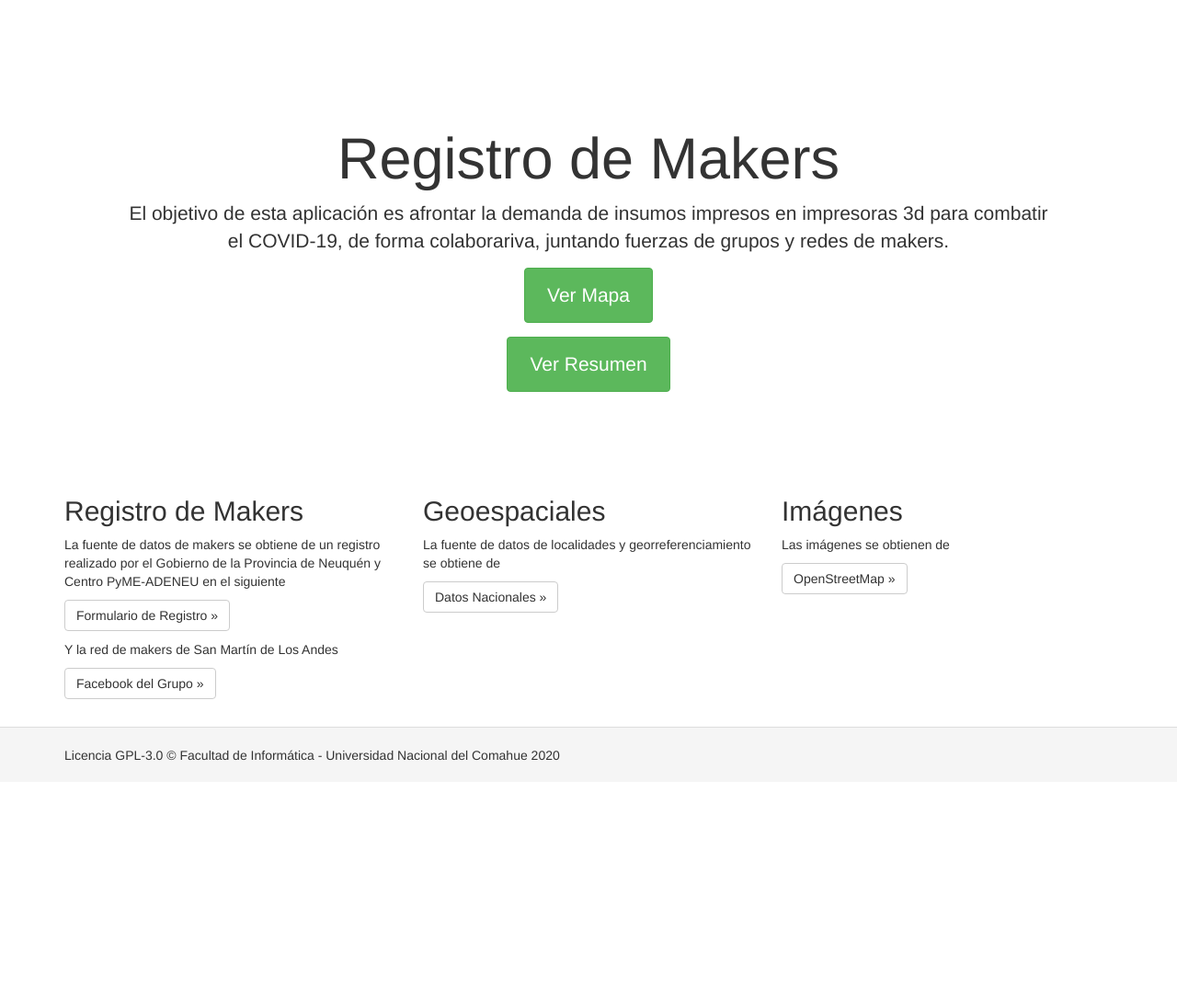
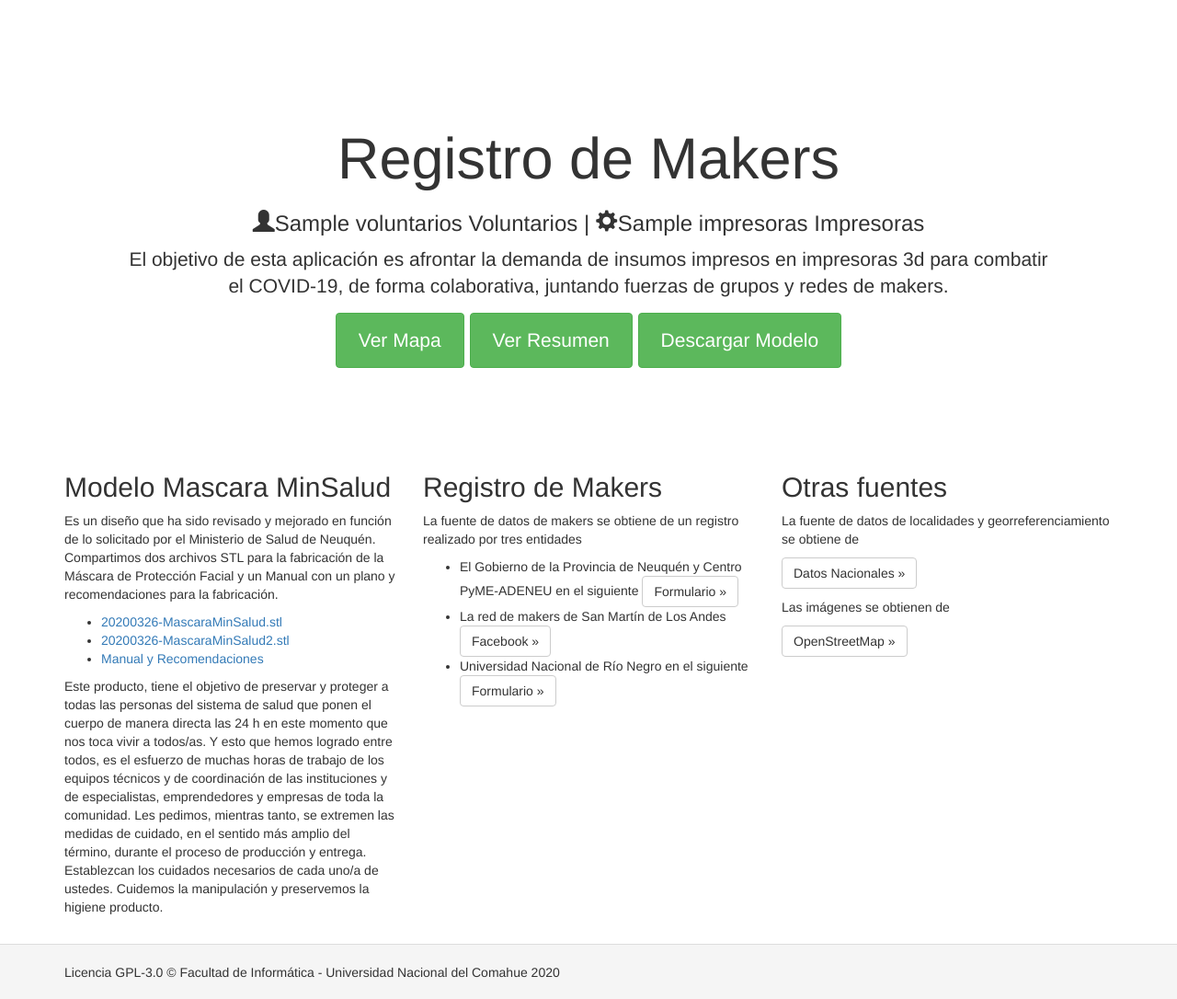
Before and after one commit to pkogan/hacedores, a Yii app: template views/site/index.php in a window 1280 px wide. Shown: the whole page at 92% size. Before the commit the page ends 827 px from the top, so only its background shows below. Run offline with PHP 8.4 and a stand-in for Yii, Linux system fonts and the light colour scheme; the template is opened without the code that fills it: most values are stand-ins (such as "Sample title", 1, 10 or a date in 2020); data that the repository does not hold is empty; some libraries are stand-ins or nearby versions.

Commit message:
Modelo y cantidades en home

```diff
--- a/controllers/SiteController.php
+++ b/controllers/SiteController.php
@@ -61,7 +61,11 @@ class SiteController extends Controller
      */
     public function actionIndex()
     {
-        return $this->render('index');
+        $searchModel = new \app\models\RegistroSearch();
+        $total = $searchModel->totalResumen(null);
+        return $this->render('index',[
+            'total' => $total
+        ]);
     }
 
     /**
--- a/views/site/index.php
+++ b/views/site/index.php
@@ -1,4 +1,5 @@
 <?php
+
 use yii\helpers\Html;
 
 /* @var $this yii\web\View */
@@ -7,14 +8,28 @@ $this->title = 'Registro de Makers';
 ?>
 <div class="site-index">
 
+
     <div class="jumbotron">
         <h1>Registro de Makers</h1>
+        <h3><span><span class="glyphicon glyphicon-user"></span><?= $total['voluntarios'] ?> Voluntarios</span> |<span> <span class="glyphicon glyphicon-cog"> </span><?= $total['impresoras'] ?> Impresoras</span></h3>
+<!--        <div class="row " >
+            <div class="col-lg-3 ">
+                <div class="employees" >
+                    <p class="counter-count"><?= $total['voluntarios'] ?>
+                    </p>
+                    <p class="employee-p">Voluntarios</p>
+                </div>
+            </div>
+            <div class="col-lg-3 " >
+                <div class="customer">
+                    <p class="counter-count"><?= $total['impresoras'] ?></p>
+                    <p class="customer-p">Impresoras</p>
+                </div>
+            </div>
+        </div>-->
 
-        <p class="lead">El objetivo de esta aplicación es afrontar la demanda de insumos impresos en impresoras 3d para combatir el COVID-19, de forma colaborariva, juntando fuerzas de grupos y redes de makers.</p>
-
-
-        <p><?= Html::a('Ver Mapa', ['registro/mapa'], ['class' => 'btn btn-success']) ?></p>
-        <p><?= Html::a('Ver Resumen', ['registro/resumen'], ['class' => 'btn btn-success']) ?></p>
+    <p class="lead">El objetivo de esta aplicación es afrontar la demanda de insumos impresos en impresoras 3d para combatir el COVID-19, de forma colaborativa, juntando fuerzas de grupos y redes de makers.</p>
+    <p><?= Html::a('Ver Mapa', ['registro/mapa'], ['class' => 'btn btn-success']) ?> <?= Html::a('Ver Resumen', ['registro/resumen'], ['class' => 'btn btn-success']) ?> <a class="btn btn-success" href="#modelo">Descargar Modelo</a></p>
 
 </div>
 
@@ -22,35 +37,63 @@ $this->title = 'Registro de Makers';
 
     <div class="row">
         <div class="col-lg-4">
-                <h2>Registro de Makers</h2>
+            <h2 id="modelo">Modelo Mascara MinSalud</h2>
+            <p>Es un diseño que ha sido revisado y mejorado en función de lo solicitado por el Ministerio de Salud de Neuquén.
 
-                <p> La fuente de datos de makers se obtiene de un registro realizado por el Gobierno de la Provincia de Neuquén y Centro PyME-ADENEU en el siguiente </p>
-                <p><a class="btn btn-default" href="https://forms.gle/hEqG9YNnMjGduYEv6 ">Formulario de Registro &raquo;</a></p>
-                <p>Y la red de makers de San Martín de Los Andes </p>
-                <p><a class="btn btn-default" href="https://web.facebook.com/impresoresneuquen/">Facebook del Grupo &raquo;</a></p>
+Compartimos dos archivos STL para la fabricación de la Máscara de Protección Facial y un Manual con un plano y recomendaciones para la fabricación.
+</p>
+<ul>
+    <li><a href="img/20200326-MascaraMinSalud.stl">20200326-MascaraMinSalud.stl</a> </li>
+    <li><a href="img/20200326-MascaraMinSalud2.stl">20200326-MascaraMinSalud2.stl</a></li>
+    <li><a href="img/Manual.pdf">Manual y Recomendaciones</a></li>
+</ul>
+<p>Este producto, tiene el objetivo de preservar y proteger a todas las personas del sistema de salud que ponen el cuerpo de manera directa las 24 h en este momento que nos toca vivir a todos/as. Y esto que hemos logrado entre todos, es el esfuerzo de muchas horas de trabajo de los equipos técnicos y de coordinación de las instituciones y de especialistas, emprendedores y empresas de toda la comunidad.
+Les pedimos, mientras tanto, se extremen las medidas de cuidado, en el sentido más amplio del término, durante el proceso de producción y entrega. Establezcan los cuidados necesarios de cada uno/a de ustedes. Cuidemos la manipulación y preservemos la higiene producto.
+
+            </p>
 
 
         </div>
         <div class="col-lg-4">
-                <h2>Geoespaciales</h2>
+            <h2>Registro de Makers</h2>
+
+            <p> La fuente de datos de makers se obtiene de un registro realizado por tres entidades</p>
+            <ul>
+                <li>El Gobierno de la Provincia de Neuquén y Centro PyME-ADENEU en el siguiente <a class="btn btn-default" href="https://forms.gle/hEqG9YNnMjGduYEv6 ">Formulario &raquo;</a></li>
+                <li>La red de makers de San Martín de Los Andes <a class="btn btn-default" href="https://web.facebook.com/impresoresneuquen/">Facebook &raquo;</a></li>
+                <li>Universidad Nacional de Río Negro en el siguiente <a class="btn btn-default" href="https://forms.gle/Qzgt5qZaDxsjH7ML8">Formulario &raquo;</a></li>
+
+            </ul>
+
+        </div>
+        <div class="col-lg-4">
+            <h2>Otras fuentes</h2>
 
 
             <p> La fuente de datos de localidades y georreferenciamiento se obtiene de </p>
             <p><a class="btn btn-default" href="https://datos.gob.ar/">Datos Nacionales &raquo;</a></p>
+            <p> Las imágenes se obtienen de</p>
+            <p><a class="btn btn-default" href="https://www.openstreetmap.org/">OpenStreetMap &raquo;</a>
 
 
 
         </div>
-            <div class="col-lg-4">
-                <h2>Imágenes</h2>
 
-                <p> Las imágenes se obtienen de</p>
-                <p><a class="btn btn-default" href="https://www.openstreetmap.org/">OpenStreetMap &raquo;</a>
-
-
-            </div>
     </div>
 
 
 </div>
 </div>
+<script>
+    $('.counter-count').each(function () {
+        $(this).prop('Counter', 0).animate({
+            Counter: $(this).text()
+        }, {
+            duration: 5000,
+            easing: 'swing',
+            step: function (now) {
+                $(this).text(Math.ceil(now));
+            }
+        });
+    });
+</script>
--- a/web/css/site.css
+++ b/web/css/site.css
@@ -113,3 +113,39 @@ a.desc:after {
 .nav > li > form > button.logout:focus {
     outline: none;
 }
+
+.counter
+{
+    background-color: #eaecf0;
+    text-align: center;
+}
+.employees,.customer,.design,.order
+{
+  /*  margin-top: 70px;
+    margin-bottom: 70px;*/
+}
+.counter-count
+{
+    font-size: 18px;
+    background-color: #1e6887;
+    border-radius: 50%;
+    position: relative;
+    color: #ffffff;
+    text-align: center;
+    line-height: 92px;
+    width: 92px;
+    height: 92px;
+    -webkit-border-radius: 50%;
+    -moz-border-radius: 50%;
+    -ms-border-radius: 50%;
+    -o-border-radius: 50%;
+    display: inline-block;
+}
+
+.employee-p,.customer-p,.order-p,.design-p
+{
+
+    font-size: 24px;
+    color: #000000;
+    line-height: 34px;
+}
```
Also changed, not shown: 3 other files. Lines whose indentation alone changed are shown as unchanged.
